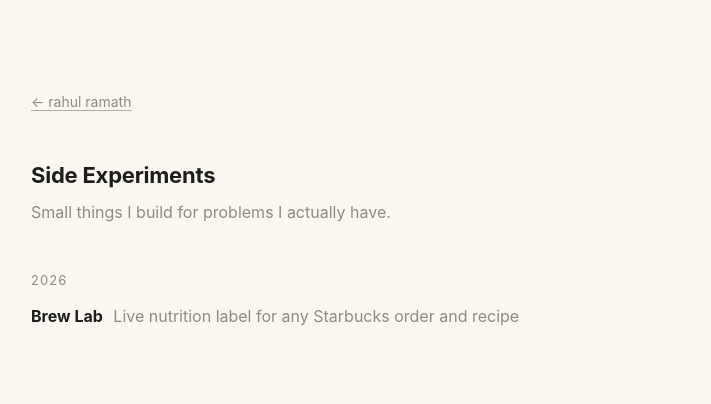
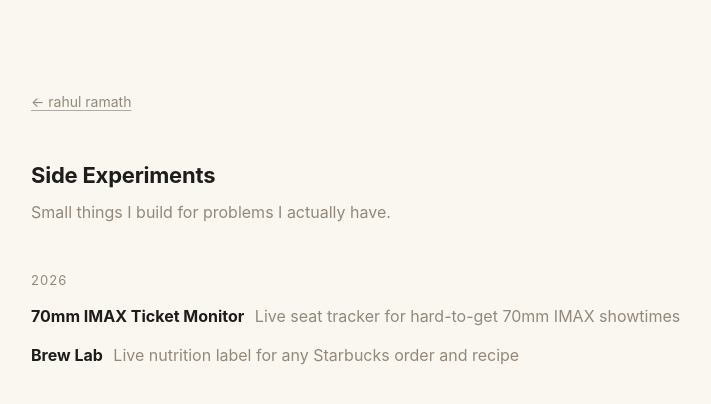
Before and after one commit to rahulramath/rahulramath.github.io, a plain HTML site: page side-experiments/index.html in a window 1280 px wide. Shown: the whole page, without its empty margins (41-752 px from the left). Drawn offline with Linux system fonts and the light colour scheme.

Commit message:
Add 70mm IMAX Ticket Monitor to 2026 side experiments
Co-authored-by: Cursor <cursoragent@cursor.com>

```diff
--- a/side-experiments/index.html
+++ b/side-experiments/index.html
@@ -5,7 +5,7 @@
     <meta name="viewport" content="width=device-width, initial-scale=1" />
     <title>Side Experiments — Rahul Ramath</title>
     <meta name="description" content="Side experiments by Rahul Ramath." />
-    <link rel="stylesheet" href="../style.css?v=9" />
+    <link rel="stylesheet" href="../style.css?v=14" />
   </head>
   <body>
     <a class="back" href="../">← rahul ramath</a>
@@ -23,6 +23,11 @@
     <p class="section-label">2026</p>
 
     <p class="project">
+      <a href="https://rahulramath.github.io/imax-ticket-monitor/">70mm IMAX Ticket Monitor</a>
+      <span class="desc">Live seat tracker for hard-to-get 70mm IMAX showtimes</span>
+    </p>
+
+    <p class="project">
       <a href="https://rahulramath.github.io/rahuls-brewlab/">Brew Lab</a>
       <span class="desc">Live nutrition label for any Starbucks order and recipe</span>
     </p>
```
